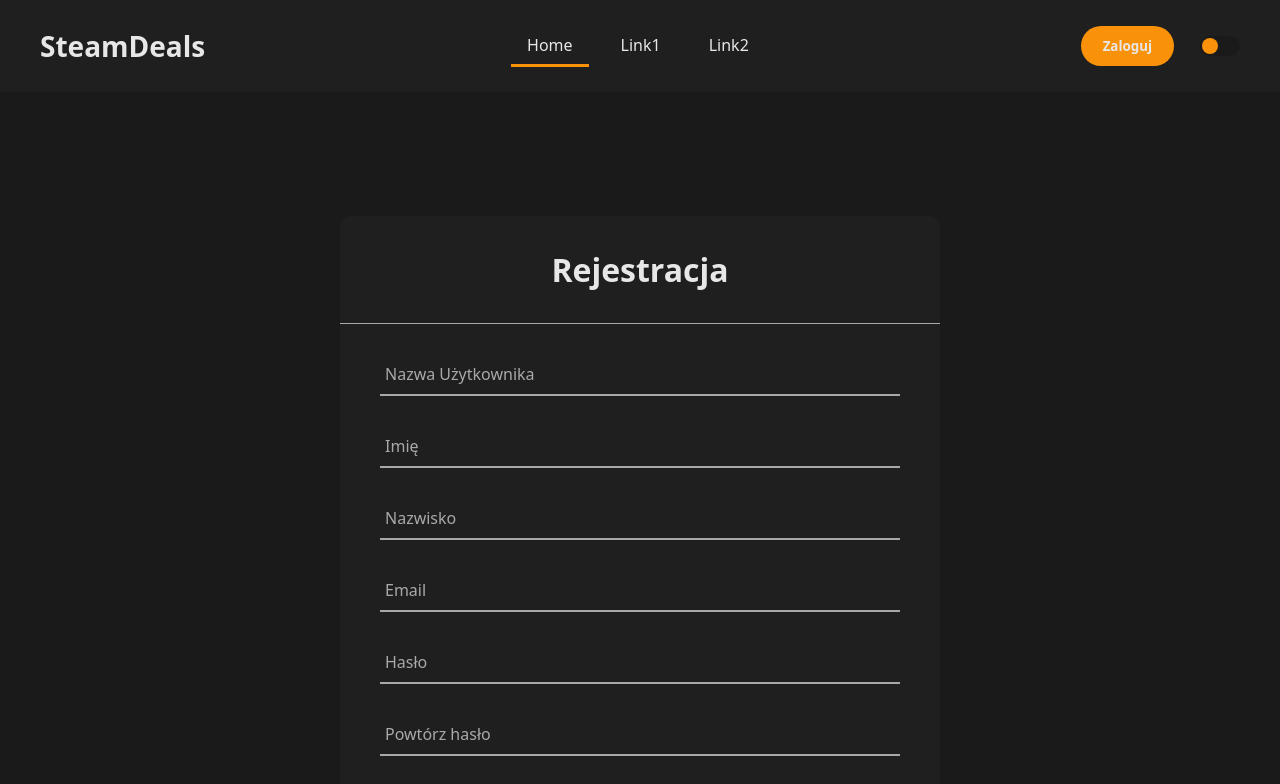
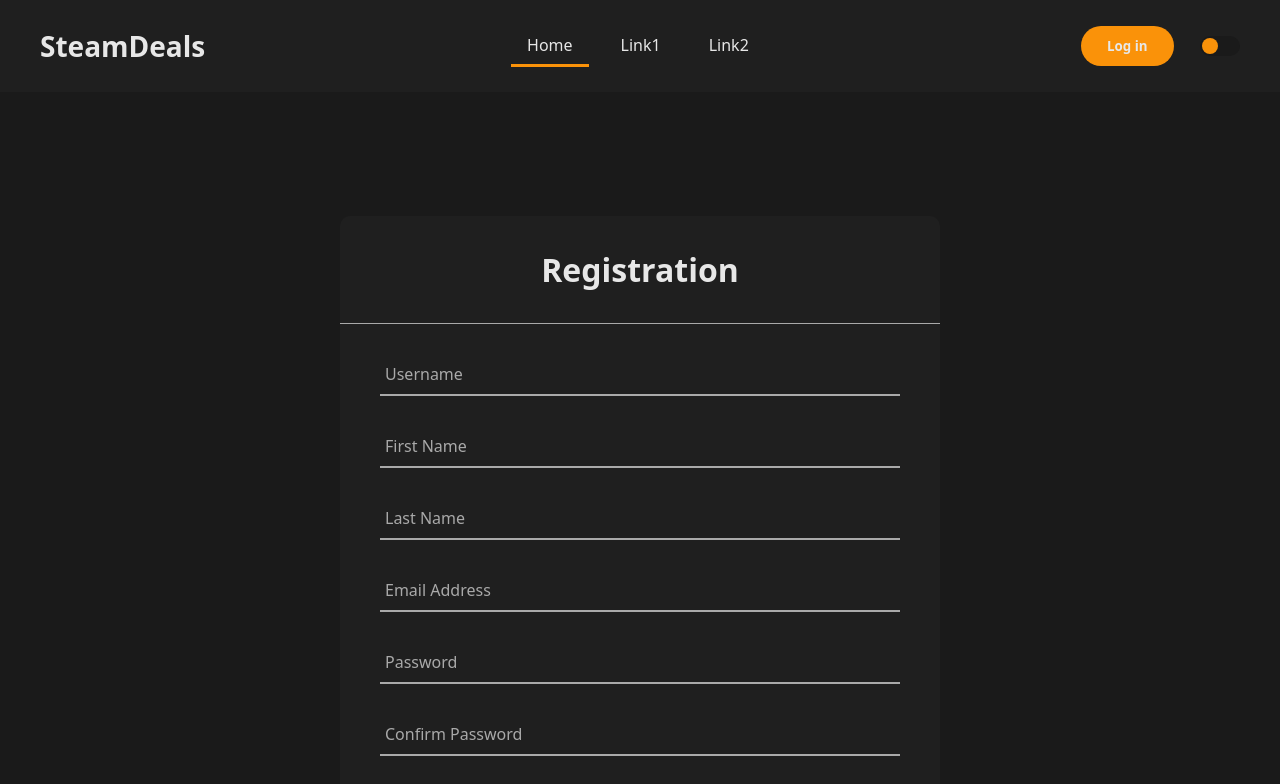
Before and after one commit to Avsterx9/steam-deals, an Angular app: page /registration in a window 1280 px wide. Shown: the top 784 px of the page. Built offline with nearby package versions, Linux system fonts and the light colour scheme; no server answers.

Commit message:
Change application language from polish to english

```diff
--- a/src/app/homepage/homepage.component.html
+++ b/src/app/homepage/homepage.component.html
@@ -1,6 +1,6 @@
 <div home-page-container>
   <div class="search-box">
-    <input type="text" class="main-search-bar" placeholder="Szukaj" />
+    <input type="text" class="main-search-bar" placeholder="Search" />
   </div>
 
   <div class="content-box">
--- a/src/app/login/login.component.html
+++ b/src/app/login/login.component.html
@@ -1,24 +1,24 @@
 <div class="login-page-container">
   <div class="login-form-container">
-    <h1>Logowanie</h1>
+    <h1>Login</h1>
     <form>
       <div class="text-field">
         <input type="text" [(ngModel)]="userName" name="userName" required />
         <span></span>
-        <label>Nazwa Użytkownika</label>
+        <label>Username</label>
       </div>
 
       <div class="text-field">
         <input type="password" [(ngModel)]="userPassword" name="userPassword" required />
         <span></span>
-        <label>Hasło</label>
+        <label>Password</label>
       </div>
 
-      <button class="submit-button" (click)="loginUser()">Zaloguj</button>
+      <button class="submit-button" (click)="loginUser()">Log in</button>
 
       <h1 class="login-error-msg" *ngIf="inputError"></h1>
 
-      <div class="registration-link">Nie masz konta? <a href="/registration">Rejestracja</a></div>
+      <div class="registration-link">Don’t have an account? <a href="/registration">Sign up</a></div>
     </form>
   </div>
 </div>
--- a/src/app/navbar/navbar.component.html
+++ b/src/app/navbar/navbar.component.html
@@ -10,10 +10,10 @@
 
     <div class="login-div">
       <button class="login-btn" *ngIf="!isLogged">
-        <a href="/login">Zaloguj</a>
+        <a href="/login">Log in</a>
       </button>
 
-      <button class="logout-btn" *ngIf="isLogged" (click)="logout()">Wyloguj</button>
+      <button class="logout-btn" *ngIf="isLogged" (click)="logout()">Log out</button>
     </div>
 
     <div class="logged-user-panel" *ngIf="isLogged">
--- a/src/app/registration/registration.component.html
+++ b/src/app/registration/registration.component.html
@@ -1,45 +1,45 @@
 <div class="registration-page-container">
   <div class="registration-form-container">
-    <h1>Rejestracja</h1>
+    <h1>Registration</h1>
     <form>
       <div class="text-field">
         <input type="text" [(ngModel)]="userName" name="userName" required />
         <span></span>
-        <label>Nazwa Użytkownika</label>
+        <label>Username</label>
       </div>
 
       <div class="text-field">
         <input type="text" [(ngModel)]="firstName" name="firstName" required />
         <span></span>
-        <label>Imię</label>
+        <label>First Name</label>
       </div>
 
       <div class="text-field">
         <input type="text" [(ngModel)]="lastName" name="lastName" required />
         <span></span>
-        <label>Nazwisko</label>
+        <label>Last Name</label>
       </div>
 
       <div class="text-field">
         <input type="text" [(ngModel)]="email" name="email" required />
         <span></span>
-        <label>Email</label>
+        <label>Email Address</label>
       </div>
 
       <div class="text-field">
         <input type="password" [(ngModel)]="password1" name="password1" required />
         <span></span>
-        <label>Hasło</label>
+        <label>Password</label>
       </div>
 
       <div class="text-field">
         <input type="password" [(ngModel)]="password2" name="password2" required />
         <span></span>
-        <label>Powtórz hasło</label>
+        <label>Confirm Password</label>
       </div>
       <label class="error-msg" *ngIf="showError">{{ errorMsg }}</label>
 
-      <button class="submit-button" (click)="registerUser()">Rejestruj</button>
+      <button class="submit-button" (click)="registerUser()">Sign up</button>
     </form>
   </div>
 </div>
```
